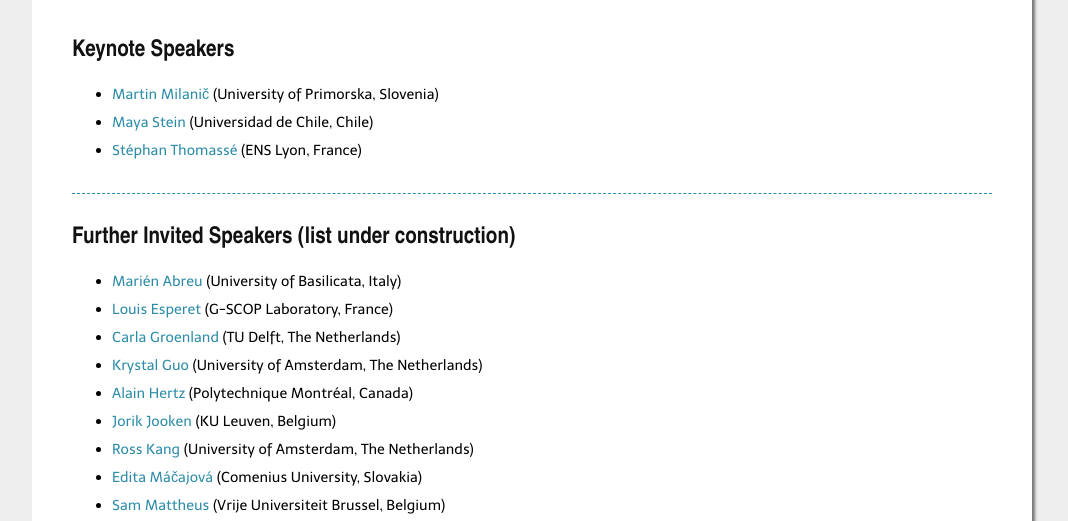
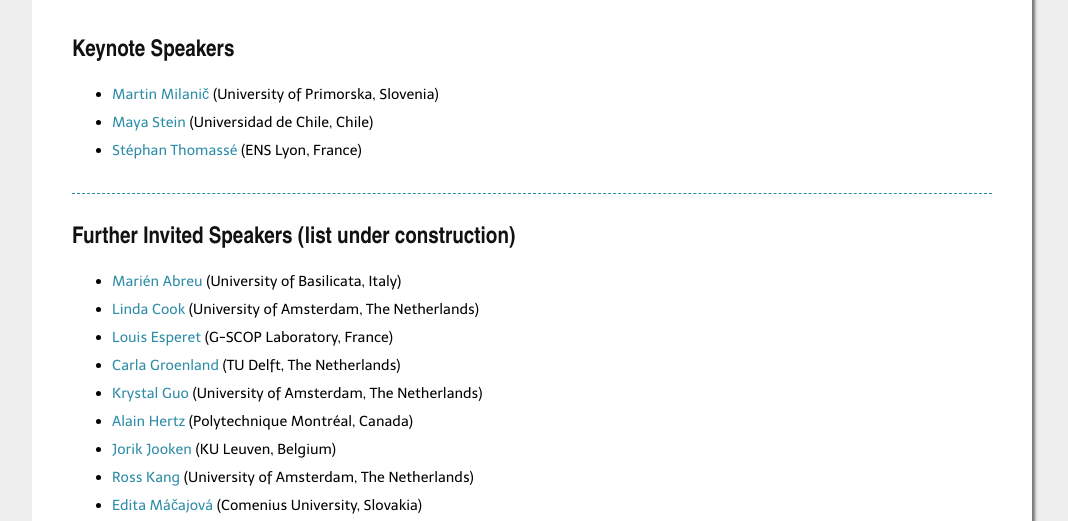
Before and after one commit to bgtc-conference/bgtc-conference.github.io, a plain HTML site: page index.html in a window 1280 px wide. Shown: the part 263-784 px from the top of the page, without its empty margins (108-1176 px from the left). Drawn offline with nearby package versions, Linux system fonts and the light colour scheme; a web font is replaced by a local one.

Commit message:
editing index.html

```diff
--- a/index.html
+++ b/index.html
@@ -86,6 +86,7 @@ var isSafari = Object.prototype.toString.call(window.HTMLElement).indexOf('Const
 <h1>Further Invited Speakers (list under construction) </h1>
 <ul>
 <li><a href="https://www.researchgate.net/profile/Marien-Abreu-2" rel="external">Marién Abreu</a> (University of Basilicata, Italy)</li>
+<li><a href="https://dimag.ibs.re.kr/home/cook/" rel="external">Linda Cook</a> (University of Amsterdam, The Netherlands)</li>
 <li><a href="https://oc.g-scop.grenoble-inp.fr/esperet/" rel="external">Louis Esperet</a> (G-SCOP Laboratory, France)</li>
 <li><a href="https://sites.google.com/view/carlagroenland" rel="external">Carla Groenland</a> (TU Delft, The Netherlands)</li>
 <li><a href="https://krystalguo.com/" rel="external">Krystal Guo</a> (University of Amsterdam, The Netherlands)</li>
```
